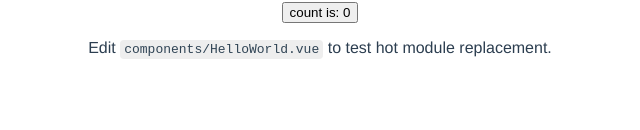
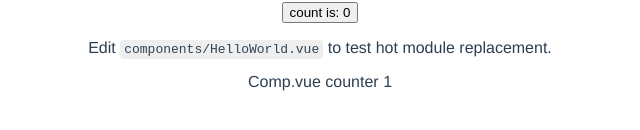
Before and after one commit to centuryeggs/vue3-ts-vite, a Vue app: page / in a window 1280 px wide. Shown: the part 444-574 px from the top of the page, without its empty margins (320-960 px from the left). Built offline with nearby package versions, Linux system fonts and the light colour scheme.

Commit message:
add:引入组件

```diff
--- a/src/App.vue
+++ b/src/App.vue
@@ -1,12 +1,19 @@
 <script setup lang="ts">
-// This starter template is using Vue 3 <script setup> SFCs
-// Check out https://v3.vuejs.org/api/sfc-script-setup.html#sfc-script-setup
+import { defineComponent } from 'vue'
 import HelloWorld from './components/HelloWorld.vue'
+import Comp from './components/Comp.vue'
+</script>
+
+<script lang="ts">
+export default defineComponent({
+  name: 'App'
+})
 </script>
 
 <template>
   <img alt="Vue logo" src="./assets/logo.png" />
   <HelloWorld msg="Hello Vue 3 + TypeScript + Vite" />
+  <Comp></Comp>
 </template>
 
 <style>
--- /dev/null
+++ b/src/components/Comp.vue
@@ -0,0 +1,20 @@
+<template>
+  <div>
+    Comp.vue counter {{counter}}
+  </div>
+</template>
+<script lang="ts">
+import { defineComponent } from 'vue'
+
+export default defineComponent({
+  data() {
+    return {
+      counter: 1
+    }
+  }
+})
+</script>
+
+<style scoped>
+
+</style>
```
